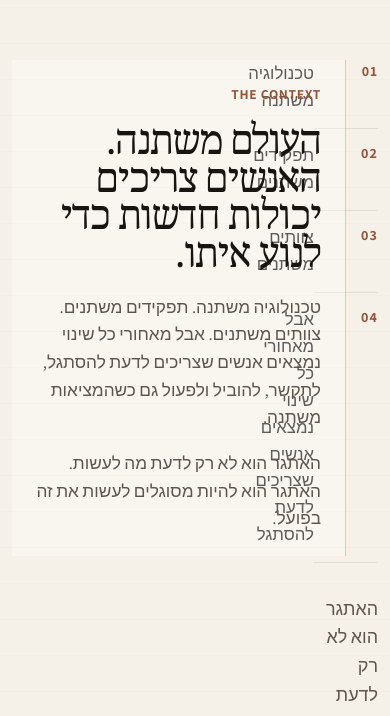
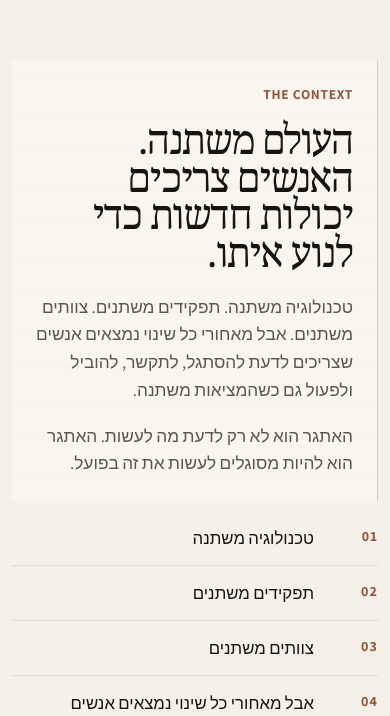
Before and after one commit to AlexPaks/huma-labs-site, a React (Vite) app: page /he in a window 390 px wide. Shown: the part 1540-2256 px from the top of the page. Built offline with nearby package versions, Linux system fonts and the light colour scheme.

Commit message:
Fix mobile context layout

```diff
--- a/src/pages/HomePage.tsx
+++ b/src/pages/HomePage.tsx
@@ -141,7 +141,7 @@ export function HomePage() {
         return (
           <ProblemInsightSection
             body={contextParagraphs}
-            changeItems={[...contextChangeItems, ...contextTitleParts.slice(1)].slice(0, 4)}
+            changeItems={[...contextChangeItems, ...contextTitleParts.slice(1)].slice(0, 6)}
             challengeLines={contextChallengeLines}
             headingId="organizational-context-heading"
             label={tRef(homePage.context.eyebrowRef)}
--- a/src/styles.css
+++ b/src/styles.css
@@ -1580,6 +1580,13 @@ html[dir="rtl"] .concept-insight-flow__prompt {
   .concept-insight-flow__thread {
     opacity: 0.62;
   }
+
+  .concept-problem-insight {
+    grid-template-areas:
+      "entry"
+      "context"
+      "thread";
+  }
 }
 
 @media (max-width: 719px) {
```
